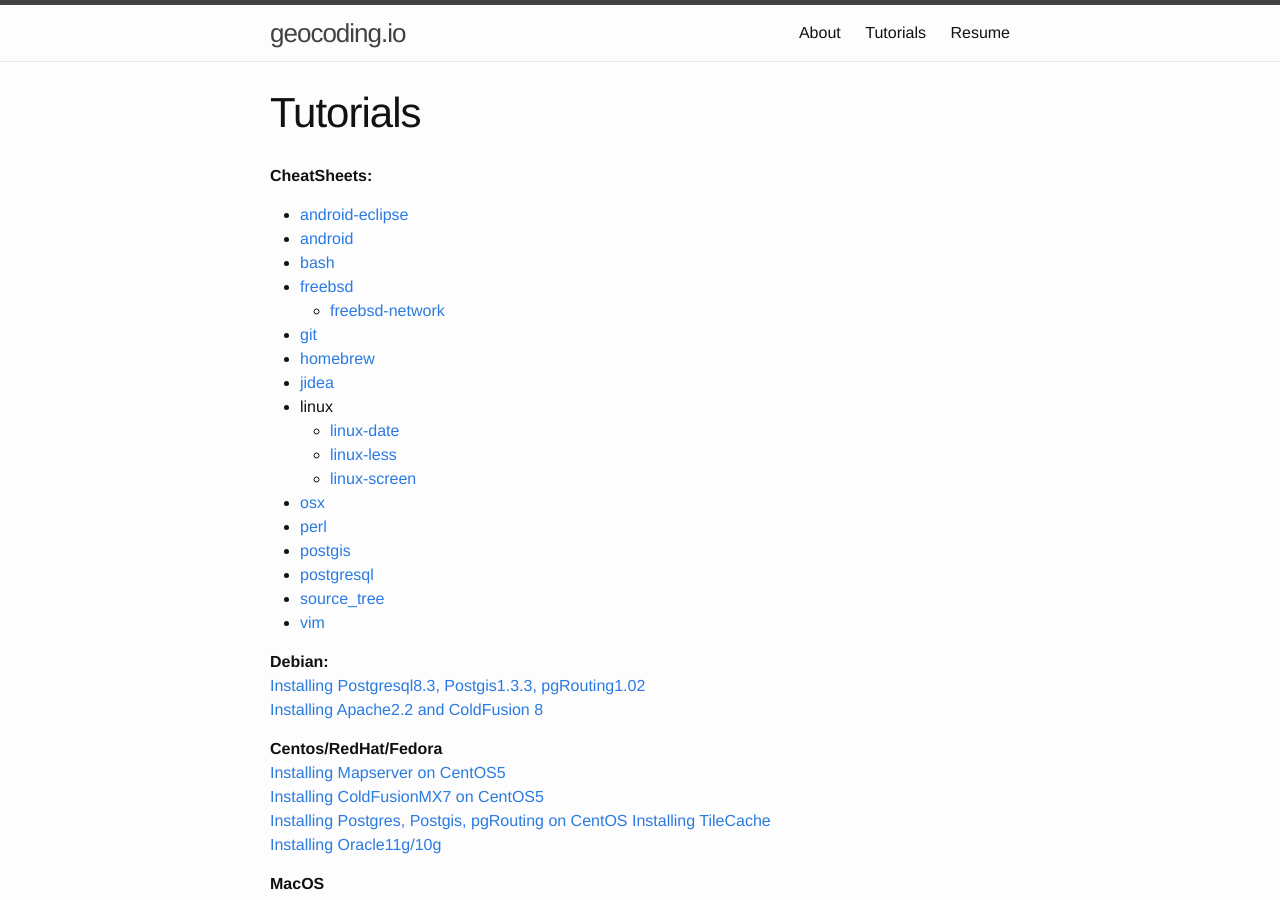
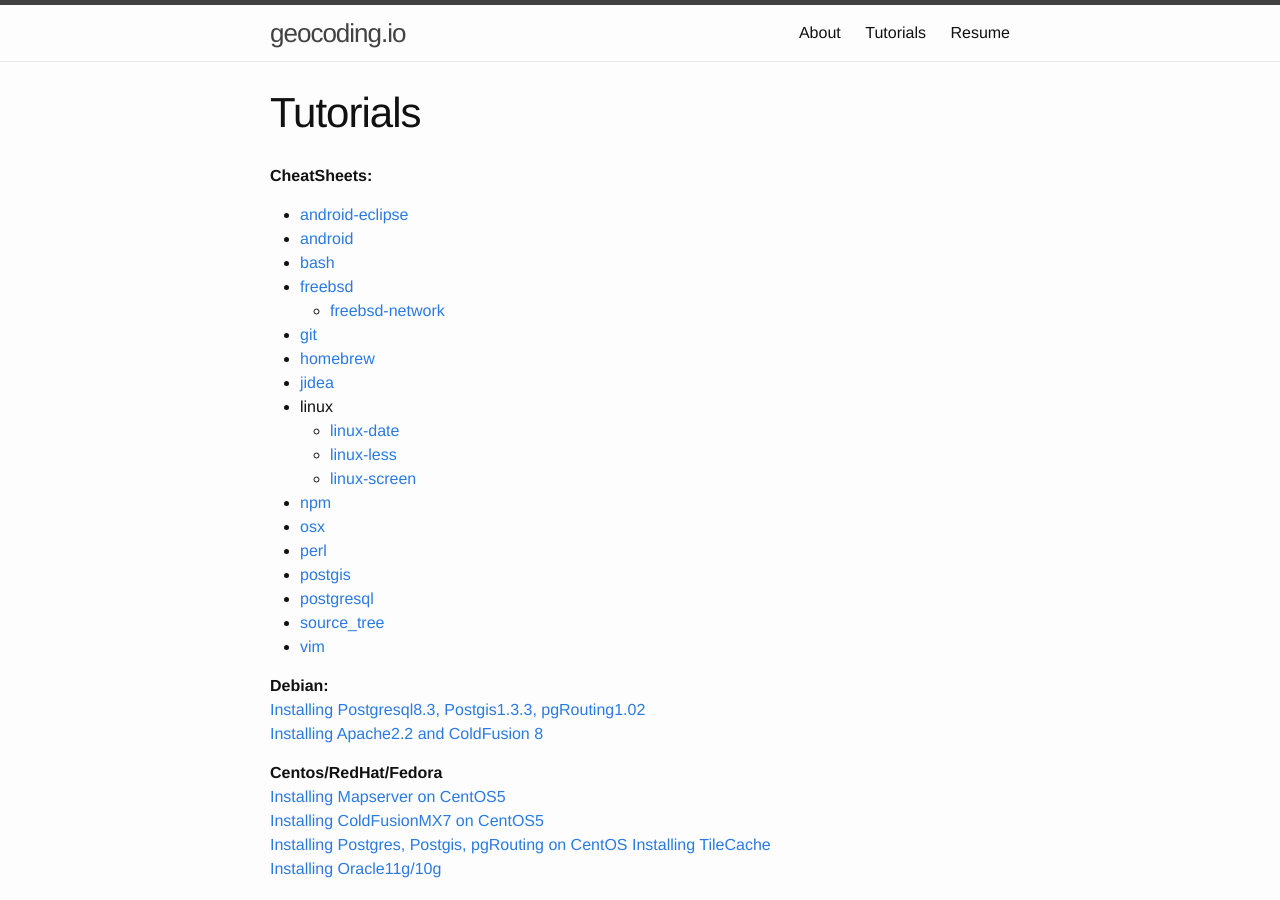
Before and after one commit to rdeguzman/rdeguzman.github.io, a Jekyll site: the page built from tutorials/index.md, in a window 1280 px wide and 900 px high. Built offline with Jekyll 4.4.1, drawn with Linux system fonts in a browser that asks for light colours.

Commit message:
Add npm to cheatsheets

```diff
--- a/tutorials/index.md
+++ b/tutorials/index.md
@@ -18,6 +18,7 @@ layout: page
 	* [linux-date](/cheatsheets/linux-date.html)
 	* [linux-less](/cheatsheets/linux-less.html)
 	* [linux-screen](/cheatsheets/linux-screen.html)
+* [npm](/cheatsheets/npm.html)
 * [osx](/cheatsheets/osx.html)
 * [perl](/cheatsheets/perl.html)
 * [postgis](/cheatsheets/postgis.html)
```
